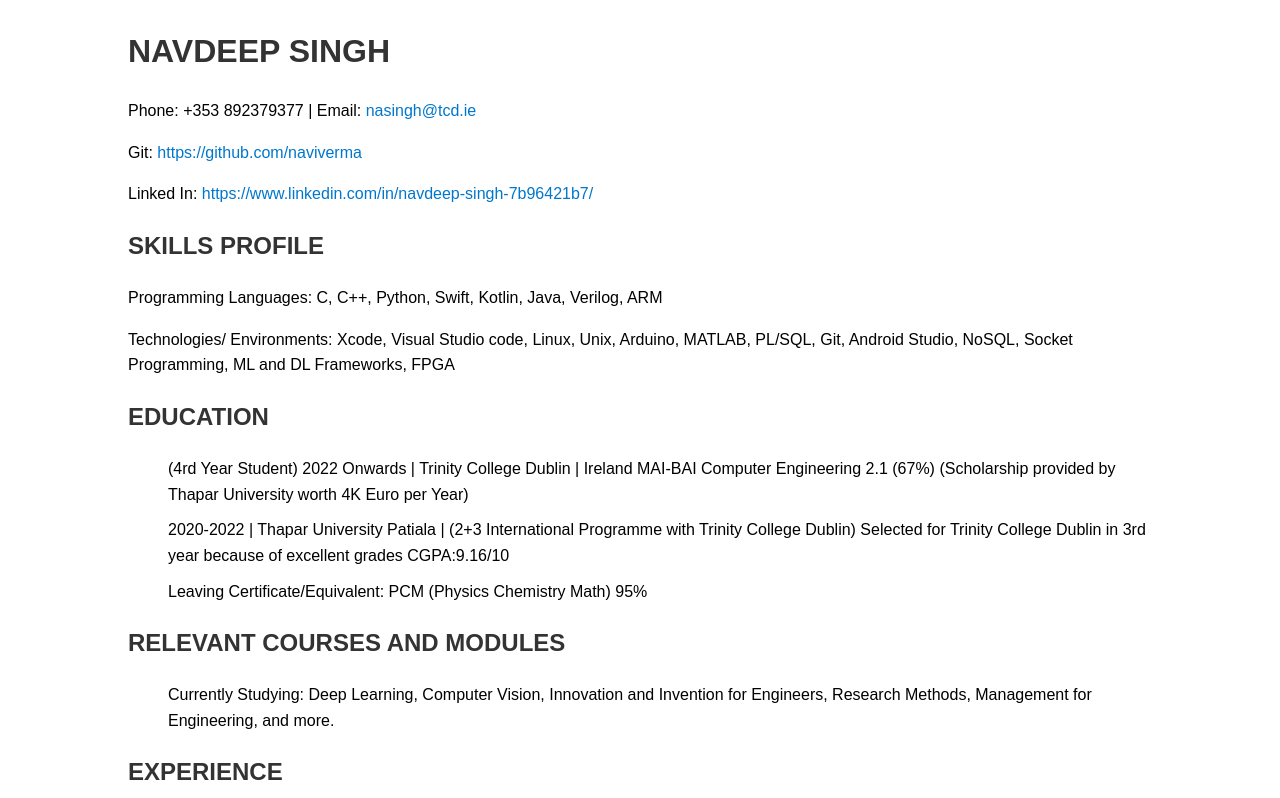
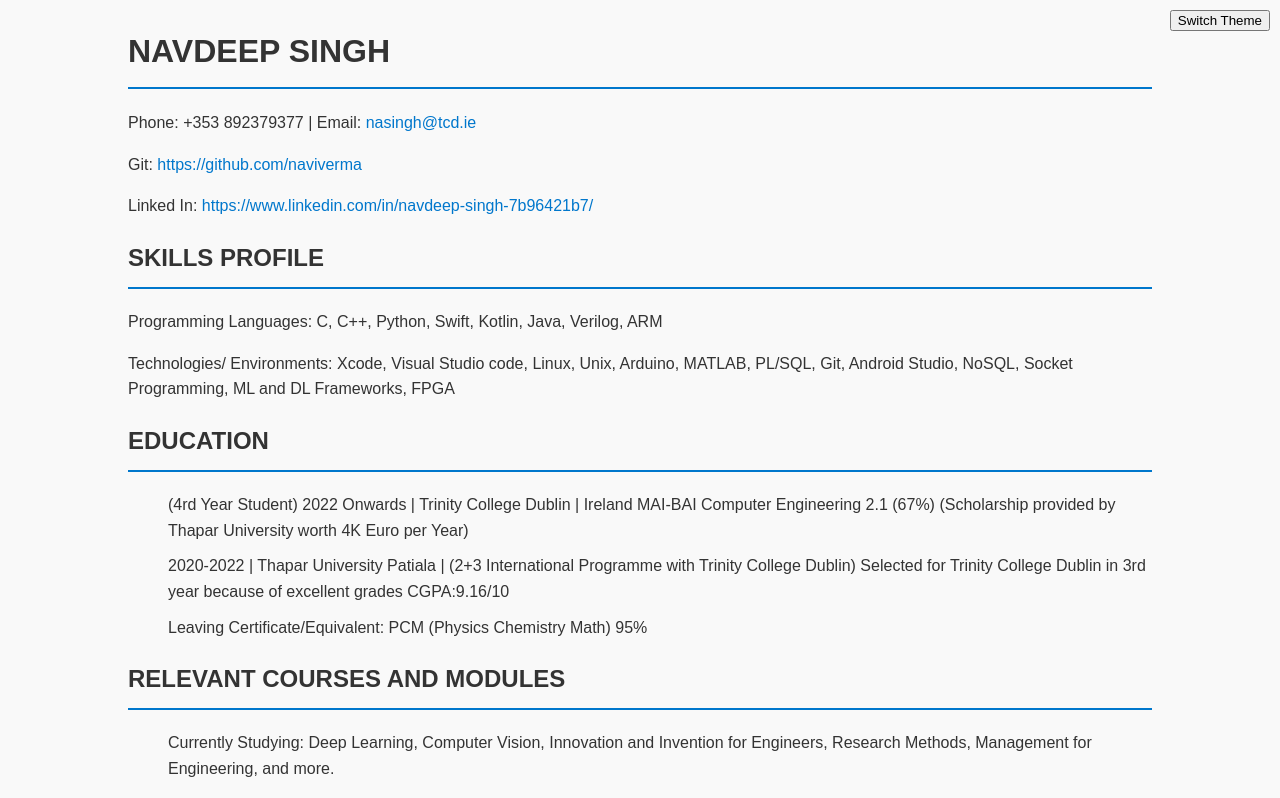
Before and after one commit to naviverma/naviverma.github.io, a plain HTML site: page index.html in a window 1280 px wide. Shown: the top 798 px of the page. Drawn offline with Linux system fonts and the light colour scheme.

Commit message:
Update index.html

```diff
--- a/index.html
+++ b/index.html
@@ -10,10 +10,14 @@
             font-family: Arial, sans-serif;
             margin: 2% 10%;
             line-height: 1.6;
+            background-color: #f9f9f9;
+            color: #333;
         }
 
         h1, h2 {
             color: #333;
+            border-bottom: 2px solid #0077CC;
+            padding-bottom: 10px;
         }
 
         a {
@@ -32,6 +36,13 @@
         li {
             margin-bottom: 10px;
         }
+
+        .theme-switcher {
+            position: fixed;
+            top: 10px;
+            right: 10px;
+        }
+
     </style>
 </head>
 
@@ -86,5 +97,21 @@
         <li>Kanayiya Ashram | Social Works Volunteer | Sirsa | Worked as youth representative in a Charity Organization, Collected Funds for Specially Challenged People</li>
     </ul>
 
+    <button class="theme-switcher" onclick="switchTheme()">Switch Theme</button>
+
+    <script>
+        function switchTheme() {
+            let bodyStyles = window.getComputedStyle(document.body);
+            if (bodyStyles.backgroundColor === 'rgb(249, 249, 249)') {
+                document.body.style.backgroundColor = '#333';
+                document.body.style.color = '#f9f9f9';
+                document.querySelectorAll('h1, h2').forEach(el => el.style.color = '#f9f9f9');
+            } else {
+                document.body.style.backgroundColor = '#f9f9f9';
+                document.body.style.color = '#333';
+                document.querySelectorAll('h1, h2').forEach(el => el.style.color = '#333');
+            }
+        }
+    </script>
 </body>
 </html>
```
